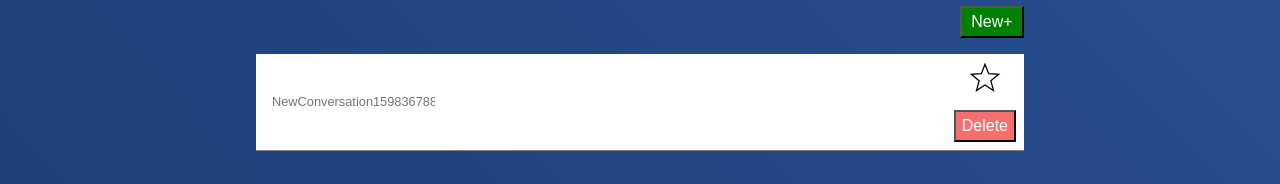
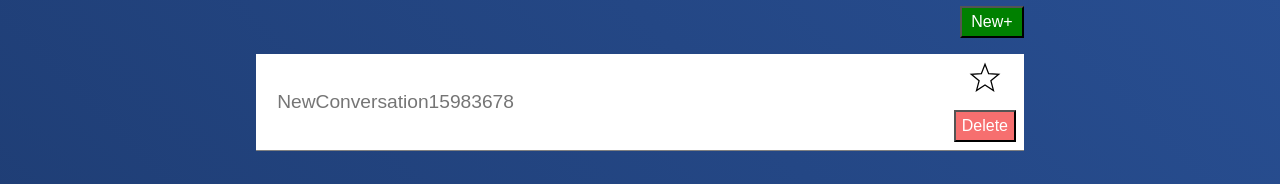
Before and after one commit to seinwave/ava-frontend, a React (Create React App) app: page / in a window 1280 px wide. Both pictures are taken after a click on the button "New+". Shown: the part 390-574 px from the top of the page. Built offline with nearby package versions, Linux system fonts and the light colour scheme; no server answers.

Commit message:
deleting wrong items from front-end, if I don't refresh the page.

```diff
--- a/src/App.css
+++ b/src/App.css
@@ -73,7 +73,7 @@
 
 #conversation-titles{
   border: 0px solid;
-  font-size: .8rem;
+  font-size: 1.2rem;
   color: rgb(70, 68, 68);
   outline: none;
   background: white;
@@ -84,7 +84,7 @@
 
 #conversation-titles:focus{
   border: 1px blue solid;
-  font-size: .8rem;
+  font-size: 1.2rem;
   outline: blue;
   background: palegoldenrod;
   width: 90%;
--- a/src/components/ConversationList/ConversationList.js
+++ b/src/components/ConversationList/ConversationList.js
@@ -18,23 +18,27 @@ class ConversationList extends React.Component {
             "file": targetConversation,
             "newName": value})
 
+        console.log(bodyObject);
+
         await fetch('http://localhost:4000/conversations', {
             headers: { 'Accept': 'application/json',
             "Content-Type": 'application/json',
             "Access-Control-Allow-Origin": "*"},
             body: bodyObject,
-            method: 'put'
+            method: 'PUT'
             })
     }
 
+    // if user presses enter,
+    // proceed to change convo name
+    handleKeyPress(e){
+        if (e.charCode ===13){
+            e.preventDefault();
+            this.onInputChange(e)
+        }
+    }
+
     onInputChange(e) {
-
-    //    TRY TO DO ALL OF THIS BUT WITH A
-    //    KEYUP === ENTER, INSTEAD OF
-    //    RENAMING AS YOU GO
-
-        console.log(e)
-
         // shallow copy of conversations array
         let conversations = [...this.props.conversations];
 
@@ -52,17 +56,52 @@ class ConversationList extends React.Component {
         // to the new name
         targetConversation[0].id = e.target.placeholder;
 
+        let sorted = conversations.sort()
+
+
 
         // updating the state, so that
         // our renaming is reflected on the frontend
-        this.setState({conversations: conversations})
+        console.log("renamed conversations are: ", conversations)
+        return this.setState({conversations: sorted})
+    }
+
+    conversationDeleter(file){
+        // shallow copy of conversations...
+        // ...just in case
+        const newConversations = [...this.props.conversations];
+
+        // filtering the copy, for the conversation
+        // we're trying to delete
+        let targetConversation = newConversations.filter(c => c.id === file);
+
+        console.log(targetConversation, "is the target conversation" )
+
+        // checking if element is in
+        // conversations array
+        const index = newConversations.indexOf(targetConversation[0])
+
+        const result = this.props.conversations.splice(index,1)
+
+        console.log('the result is: ', result)
+        console.log('remaining conversations are: ', this.props.conversations)
+
+        // using the index to splice
+        // our conversation array
+        return this.setState({conversations:
+            this.props.conversations})
     }
 
     async onClick(e) {
 
         if (e.target.id ==="delete"){
-            const fileName = e.target.parentElement.parentElement.firstChild.firstChild.placeholder;
+            const fileName = e.target.parentElement.parentElement.firstChild.firstChild[0].placeholder;
+
             const bodyObject = JSON.stringify({"file": fileName})
+
+            // reflect deletion in frontend
+            this.conversationDeleter(fileName)
+
             await fetch('http://localhost:4000/conversations', {
             headers: { 'Accept': 'application/json',
             "Content-Type": 'application/json',
@@ -72,6 +111,7 @@ class ConversationList extends React.Component {
             })
 
           }
+
         else if (e.target.id === "new"){
 
             const fileName = "NewConversation" + Date.now()
@@ -86,6 +126,7 @@ class ConversationList extends React.Component {
             body: bodyObject,
             method: 'POST'
             })
+
 
         }
 
@@ -112,18 +153,15 @@ class ConversationList extends React.Component {
                         className = "row conv-list-row"
                         key = {`${i}`}>
                         <div className = "column conv-title-column">
-                            <input
-                            id = "conversation-titles"
-                            maxlength = "13"
-                            placeholder = {`${conversation.id}`}
-                            type = "text"
-                            handleKeyPress = {(e) =>{
-                                if(e.key === 'Enter'){
-
-                                    this.onInputChange(e)
-                                }
-                            }}
-                            ></input>
+                            <form onSubmit = {this.handleSubmit}>
+                                <input
+                                id = "conversation-titles"
+                                maxLength = "30"
+                                placeholder = {`${conversation.id}`}
+                                type = "textarea"
+                                onKeyPress = {(e) => this.handleKeyPress(e)}
+                                ></input>
+                            </form>
                         </div>
                         <div className = "column conv-buttons-column">
                             <img
```
